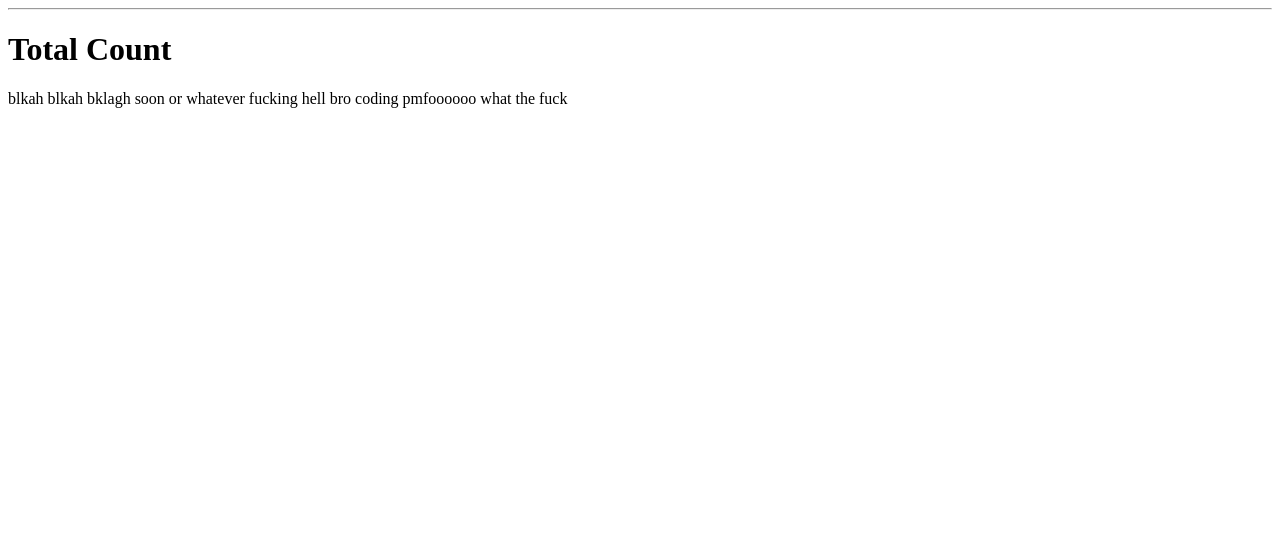
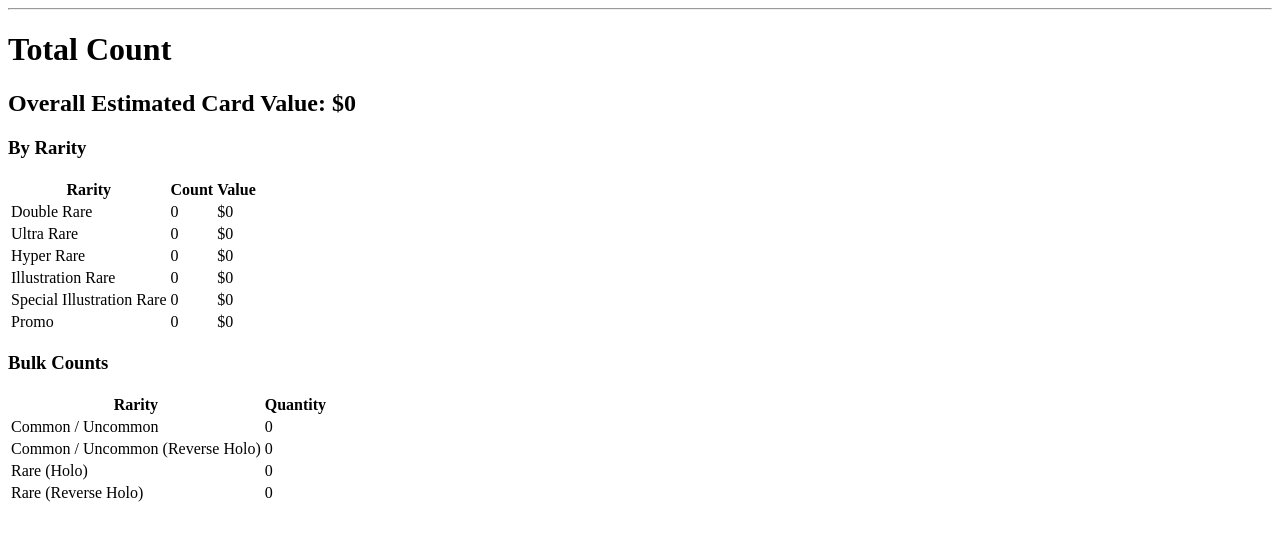
Before and after one commit to unCrunch/Pokemon-Card-Bulk-Tracker, a Django app: page /totals/ in a window 1280 px wide. Shown: the part 26-567 px from the top of the page. Run offline with Django 5.2, Linux system fonts and the light colour scheme; data comes from the database, SQL or seed files in the repository; data that the repository does not hold is empty.

Commit message:
edit/delete function

```diff
--- a/cardcounter/inventory/templates/inventory/totals.html
+++ b/cardcounter/inventory/templates/inventory/totals.html
@@ -2,5 +2,36 @@
 
 {% block content %}
 <h1>Total Count</h1>
-<p>blkah blkah bklagh soon or whatever fucking hell bro coding pmfoooooo what the fuck</p>
+
+<h2>Overall Estimated Card Value: ${{ total_value }}</h2>
+
+<h3>By Rarity</h3>
+<table>
+    <tr>
+        <th>Rarity</th>
+        <th>Count</th>
+        <th>Value</th>
+    </tr>
+    {% for row in rarity_breakdown %}
+    <tr>
+        <td>{{ row.label }}</td>
+        <td>{{ row.count }}</td>
+        <td>${{ row.value }}</td>
+    </tr>
+    {% endfor %}
+</table>
+
+<h3>Bulk Counts</h3>
+<table>
+    <tr>
+        <th>Rarity</th>
+        <th>Quantity</th>
+    </tr>
+    {% for bulk in bulk_counts %}
+    <tr>
+        <td>{{ bulk.get_rarity_display }}</td>
+        <td>{{ bulk.quantity }}</td>
+    </tr>
+    {% endfor %}
+</table>
 {% endblock %}
--- a/cardcounter/inventory/urls.py
+++ b/cardcounter/inventory/urls.py
@@ -5,4 +5,6 @@ urlpatterns = [
     path("", views.home, name="home"),
     path("cards/", views.cards, name="cards"),
     path("totals/", views.totals, name="totals"),
+    path("cards/<int:card_id>/delete", views.del_card, name="del_card"),
+    path("card/<int:card_id>/edit", views.edit_card, name="edit_card"),
 ]
--- a/cardcounter/inventory/views.py
+++ b/cardcounter/inventory/views.py
@@ -1,11 +1,11 @@
-from django.shortcuts import render, redirect
+from django.shortcuts import render, redirect, get_object_or_404
 from django.contrib import messages
 from django.db.models import Sum, F, DecimalField
 from django.db.models.functions import Coalesce
+
 from .models import BulkCount, Rarity, CardEntry
 from .forms import CardEntryForm
 
-# Create your views here.
 def totals(request):
     card_entries = CardEntry.objects.all()
 
@@ -44,7 +44,7 @@ def totals(request):
 
 def cards(request):
     if request.method == "POST":
-        form = CardEntryForm
+        form = CardEntryForm(request.POST)
         if form.is_valid():
             form.save()
             return redirect("cards")
@@ -54,6 +54,25 @@ def cards(request):
     card_entries = CardEntry.objects.all().order_by("-added_on")
     context = {"form": form, "card_entries": card_entries}
     return render(request, "inventory/cards.html", context)
+
+def edit_card(request, card_id):
+    card = get_object_or_404(CardEntry, id=card_id)
+    if request.method == "POST":
+        form = CardEntryForm(request.POST, instance=card)
+        if form.is_valid():
+            form.save()
+            return redirect("cards")
+    else:
+        form = CardEntryForm(instance=card)
+
+    context = {"form": form, "card": card}
+    return render(request, "inventory/edit_card.html", context)
+
+def del_card(request, card_id):
+    card = get_object_or_404(CardEntry, id=card_id)
+    if request.method == "POST":
+        card.delete()
+    return redirect("cards")
 
 def home(request):
     if request.method == "POST":
```
Also changed, not shown: cardcounter/inventory/templates/inventory/cards.html (+14 -2 lines), cardcounter/inventory/templates/inventory/edit_card.html (added, +13 -0 lines).
